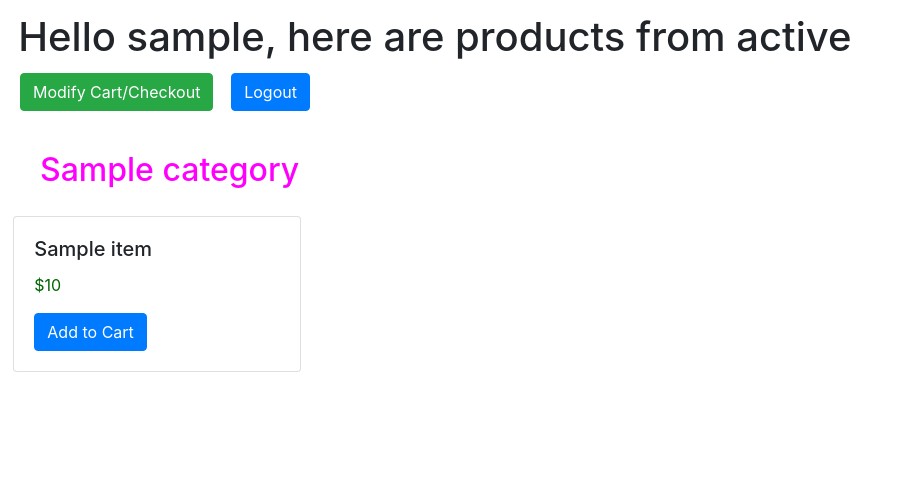
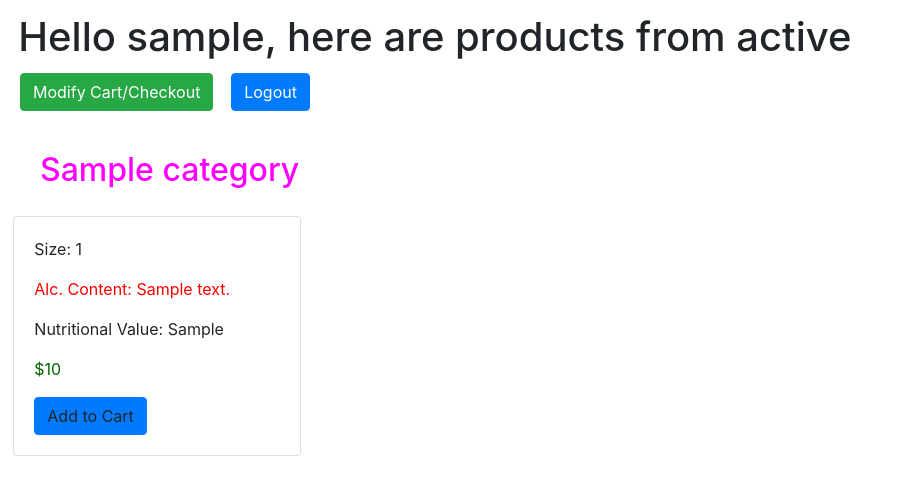
Before and after one commit to arushirai1/CS-425-Online-Grocery-Store-App, a Flask app: template templates/products.html in a window 1280 px wide. Shown: the top 495 px of the page, without its empty margins (0-900 px from the left). Run offline with Flask 2, Linux system fonts and the light colour scheme; the template is opened without the code that fills it: most values are stand-ins (such as "Sample title", 1, 10 or a date in 2020); some libraries are stand-ins or nearby versions.

Commit message:
Product Page

```diff
--- a/templates/products.html
+++ b/templates/products.html
@@ -41,9 +41,17 @@
     <div class="card" style="width: 18rem;">
             <!-- <img class="card-img-top" src="..." alt="Card image cap"> -->
             <div class="card-body">
-              <h5 class="card-title">{{item['name'].capitalize()}}</h5>
-              <p class="card-text" style="color:darkgreen;">${{item['price']}}</p>
-              <a href="#" onclick="addToCart({{item['product_ID'] | safe}}, &quot;{{item['name'] | safe}}&quot;, {{item['price'] | safe}})" class="btn btn-primary">Add to Cart</a>
+                    <p class="card-text">Size: {{item['size']}}</p>
+                    {% if item['alcohol_content'] is not none %}
+                    {% if item['alcohol_content'] != 0.00 %}
+
+                    <p class="card-text" style="color: red" >Alc. Content: {{item['alcohol_content']}}</p>
+                    {% endif %}
+                    {% endif %}
+
+                    <p class="card-text" >Nutritional Value: {{item['nutritional_value']}}</p>
+                    <p class="card-text" style="color:darkgreen;">${{item['price']}}</p>
+              <a onclick="addToCart({{item['product_ID'] | safe}}, &quot;{{item['name'] | safe}}&quot;, {{item['price'] | safe}})" class="btn btn-primary">Add to Cart</a>
             </div>
     </div>
     {% endfor %}
```
